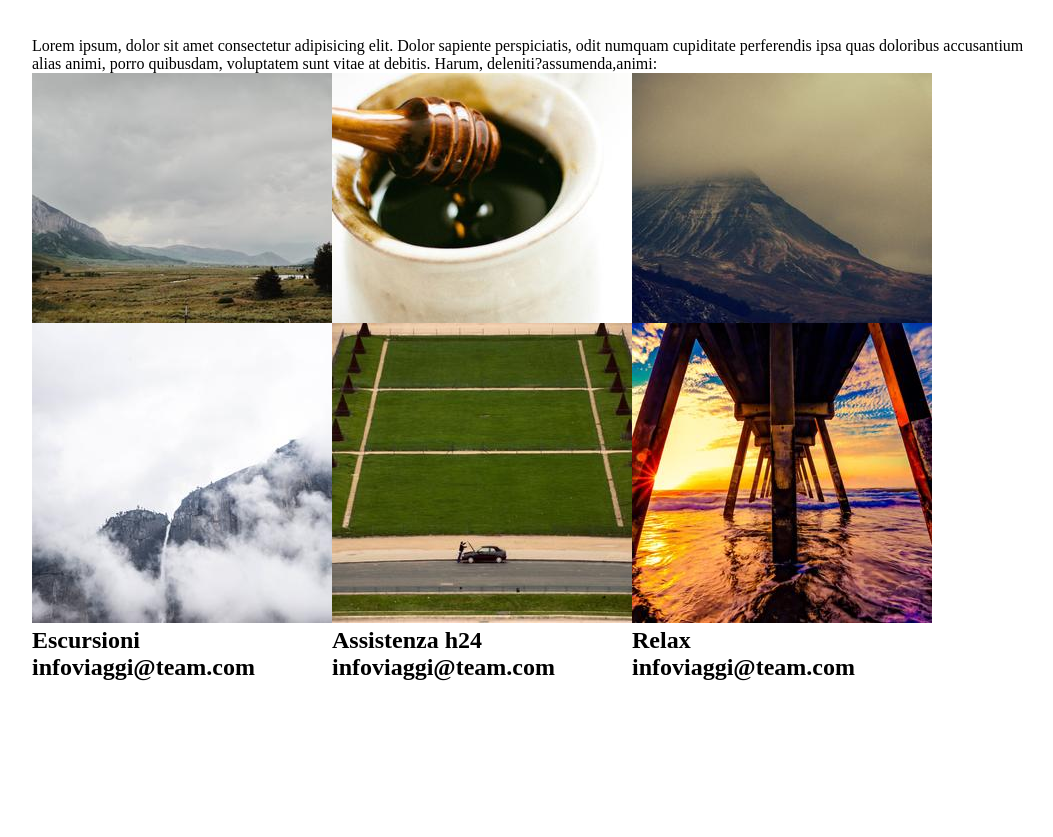
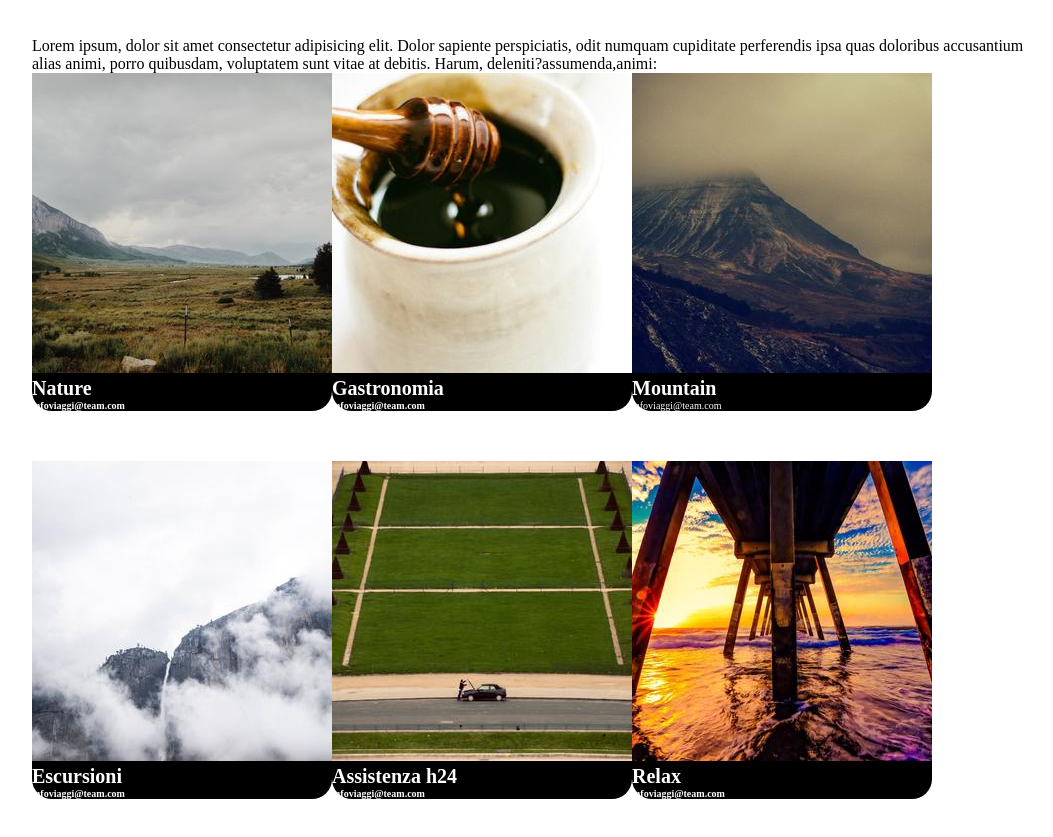
Before and after one commit to Sansone11/html-css-float-cards, a plain HTML site: page index.html in a window 1280 px wide. Shown: the part 41-878 px from the top of the page, without its empty margins (108-1161 px from the left). Before the commit the page ends 800 px from the top, so only its background shows below. Drawn offline with Linux system fonts and the light colour scheme.

Commit message:
modifica-card

```diff
--- a/css/style.css
+++ b/css/style.css
@@ -3,6 +3,7 @@
     margin: 0;
     padding: 0;
 }
+/* titolo */
 
 h1 {
     text-align: center;
@@ -12,20 +13,31 @@ h1 {
     margin-bottom: 40px;
 
 }
-
+/* contenuto main */
 .container {
     max-width: 1000px;
     margin: 0 auto;
 
 }
-
+img{
+    height: 100;
+    width: 150;
+}
+.address{
+    color: white;
+    font-size: 10px;
+}
+h2{
+    font-size: 20px;
+}
 
 .colonna {
     border-radius: 20px;
-    height: 200px;
-    width: 300px;
     margin-bottom: 50px;
     float: left;
+    margin-left: 0px;
+    background-color: black;
+    color: white;
 
 }
 .container-card.clearfix::after {
--- a/index.html
+++ b/index.html
@@ -10,45 +10,47 @@
 </head>
 
 <body>
+    <!-- titolo -->
     <header>
         <h1>Meet Our Team</h1>
+
     </header>
     <main>
         <section class="container">
-
+            <p>Lorem ipsum, dolor sit amet consectetur adipisicing elit. Dolor sapiente perspiciatis, odit numquam
+                cupiditate perferendis ipsa quas doloribus accusantium alias animi, porro quibusdam, voluptatem sunt
+                vitae at debitis. Harum, deleniti?assumenda,animi:</p>
+            <!-- card -->
             <div class="container-card">
-                <p>Lorem ipsum, dolor sit amet consectetur adipisicing elit. Dolor sapiente perspiciatis, odit numquam
-                    cupiditate perferendis ipsa quas doloribus accusantium alias animi, porro quibusdam, voluptatem sunt
-                    vitae at debitis. Harum, deleniti?assumenda,animi:</p>
                 <div class="colonna">
                     <img src="img/66-300x300.jpg" alt="foto-valle" class="img">
                     <h2>Nature<h2>
-                    <p>infoviaggi@team.com</p>
+                    <p class="address">infoviaggi@team.com</p>
                 </div>
                 <div class="colonna">
                     <img src="img/312-300x300.jpg" alt="contenitore-miele" class="img">
                     <h2>Gastronomia<h2>
-                    <p>infoviaggi@team.com</p>
+                    <p class="address">infoviaggi@team.com</p>
                 </div>
                 <div class="colonna">
                     <img src="img/475-300x300.jpg" alt="montagne" class="img">
-                    <h2>Mountain<h2>
-                    <p>infoviaggi@team.com</p>
+                    <h2>Mountain</h2>
+                    <p class="address">infoviaggi@team.com</p>
                 </div>
                 <div class="colonna">
                     <img src="img/809-300x300.jpg" alt="montagne-rocciose" class="img">
                     <h2>Escursioni<h2>
-                    <p>infoviaggi@team.com</p>
+                    <p class="address">infoviaggi@team.com</p>
                 </div>
                 <div class="colonna">
                     <img src="img/840-300x300.jpg" alt="servizio-assistenza" class="img">
                     <h2>Assistenza h24<h2>
-                    <p>infoviaggi@team.com</p>
+                    <p class="address">infoviaggi@team.com</p>
                 </div>
                 <div class="colonna">
                     <img src="img/900-300x300.jpg" alt="tramonto-mare" class="img">
                     <h2>Relax<h2>
-                    <p>infoviaggi@team.com</p>
+                    <p class="address">infoviaggi@team.com</p>
                 </div>
             </div>
         </section>
```
